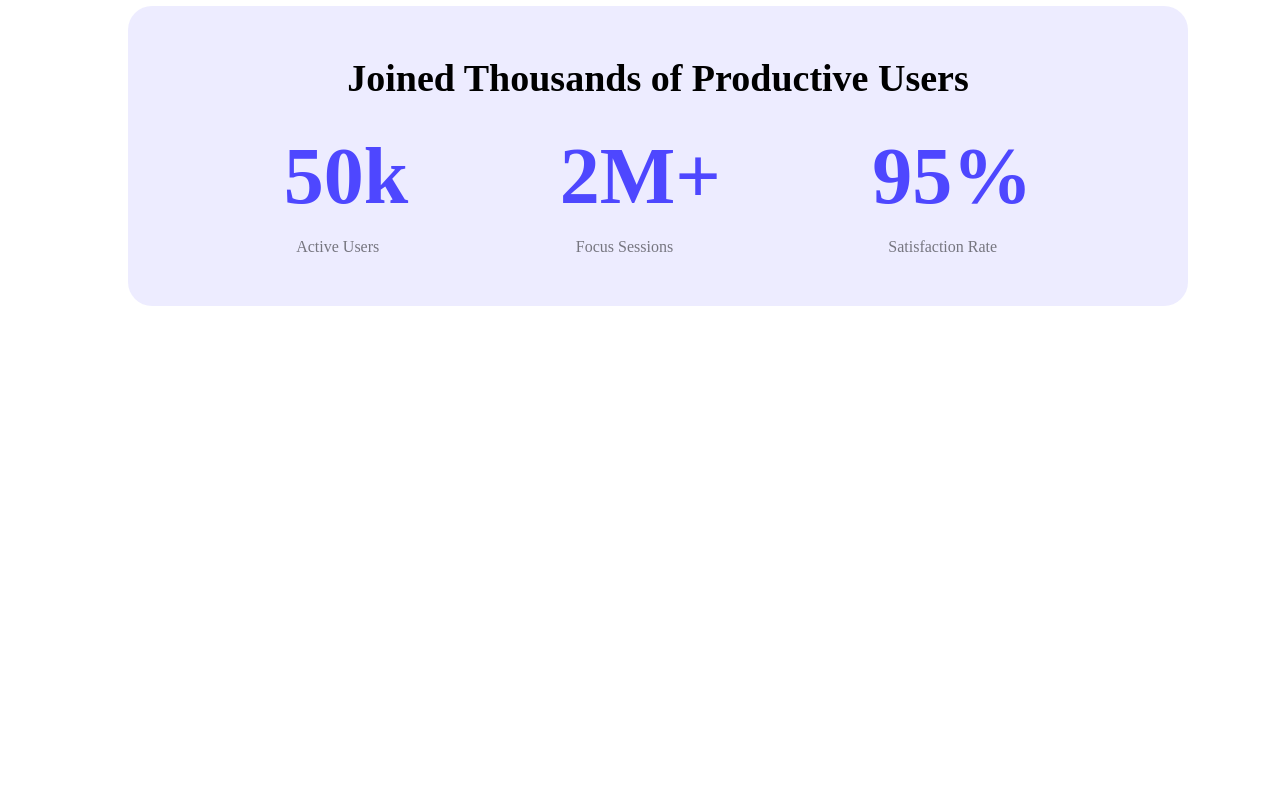
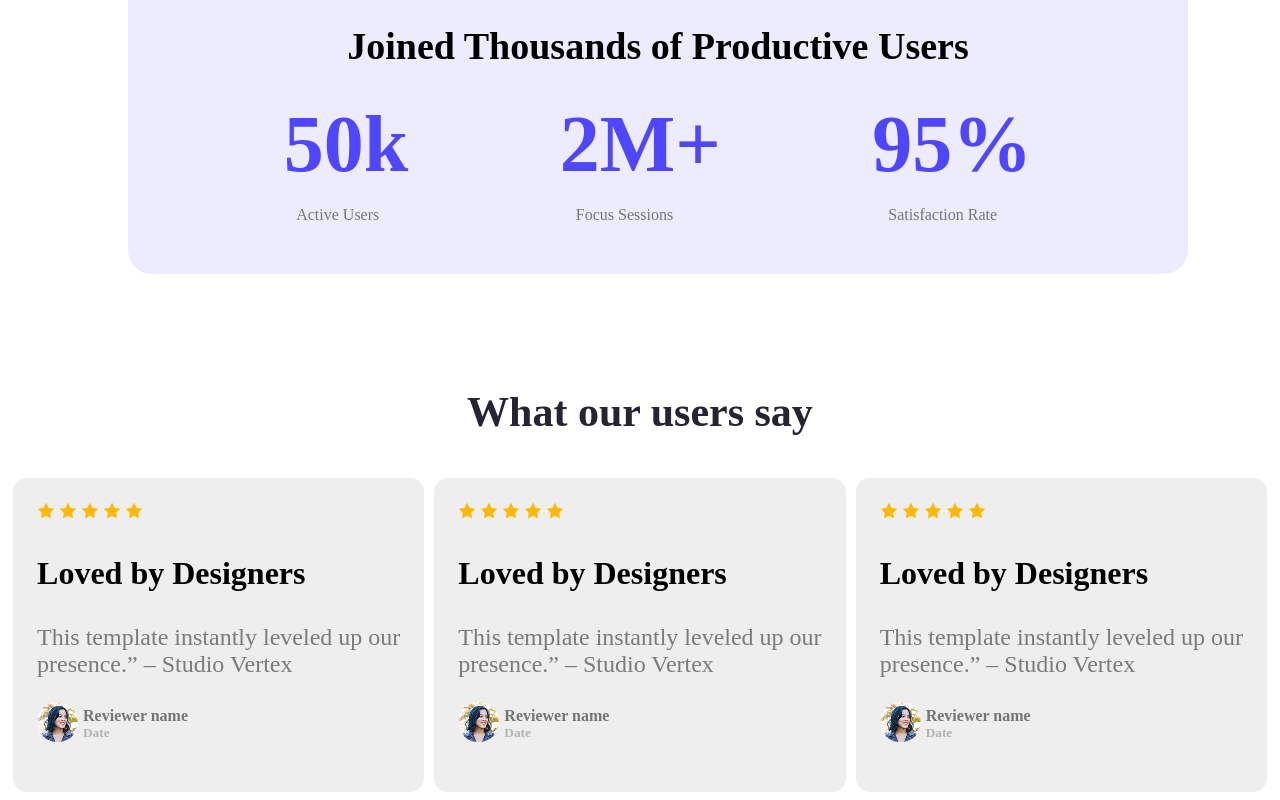
Before and after one commit to afia-anzum/ui-template, a plain HTML site: page index.html in a window 1280 px wide. Shown: the part 1096-1896 px from the top of the page. Before the commit the page ends 1410 px from the top, so only its background shows below. Drawn offline with Linux system fonts and the light colour scheme; a web font is replaced by a local one.

Commit message:
Add review section with user image, star rating, and feedback text

```diff
--- a/index.html
+++ b/index.html
@@ -5,7 +5,11 @@
     <meta name="viewport" content="width=device-width, initial-scale=1.0">
     <title>UI Template</title>
     <link rel="stylesheet" href="styles.css">
-    <link href="https://fonts.googleapis.com/css2?family=Ancizar+Sans:ital,wght@0,100..1000;1,100..1000&family=Open+Sans:ital,wght@0,300..800;1,300..800&family=Plus+Jakarta+Sans:ital,wght@0,200..800;1,200..800&family=Raleway:ital,wght@0,100..900;1,100..900&display=swap" rel="stylesheet">
+
+
+    <link rel="preconnect" href="https://fonts.googleapis.com">
+<link rel="preconnect" href="https://fonts.gstatic.com" crossorigin>
+<link href="https://fonts.googleapis.com/css2?family=Open+Sans:ital,wght@0,300..800;1,300..800&family=Oswald:wght@200..700&family=Raleway:ital,wght@0,100..900;1,100..900&display=swap" rel="stylesheet">
 
 </head>
 <body>
@@ -55,6 +59,74 @@
             </div>
 
         </section>
+        <section class="review-section">
+
+                <h3 class="review-title">What our users say</h3>
+                <div class="card">
+                    <div class="card-one">
+                        <img src="Assets/icon-star.png" alt="">
+                        <img src="Assets/icon-star.png" alt="">
+                        <img src="Assets/icon-star.png" alt="">
+                        <img src="Assets/icon-star.png" alt="">
+                        <img src="Assets/icon-star.png" alt="">
+                        <h3>Loved by Designers</h3>
+                        <p>This template instantly leveled up our <br> presence.” – Studio Vertex</p>
+                     <div class="reviewer-name">
+                        <div class="reviewer-img">
+                            <img src="Assets/avatar.png" alt="">
+
+                        </div>
+                        <div class="info">
+                            <h4>Reviewer name</h4>
+                        <h5>Date</h5>
+                        </div>
+
+                    </div>
+                    </div>
+
+                    <div class="card-one">
+                        <img src="Assets/icon-star.png" alt="">
+                        <img src="Assets/icon-star.png" alt="">
+                        <img src="Assets/icon-star.png" alt="">
+                        <img src="Assets/icon-star.png" alt="">
+                        <img src="Assets/icon-star.png" alt="">
+                        <h3>Loved by Designers</h3>
+                        <p>This template instantly leveled up our <br> presence.” – Studio Vertex</p>
+<div class="reviewer-name">
+                        <div class="reviewer-img">
+                            <img src="Assets/avatar.png" alt="">
+                        </div>
+                         <div class="info">
+                            <h4>Reviewer name</h4>
+                        <h5>Date</h5>
+                        </div>
+
+                    </div>
+                    </div>
+
+                    <div class="card-one">
+                        <img src="Assets/icon-star.png" alt="">
+                        <img src="Assets/icon-star.png" alt="">
+                        <img src="Assets/icon-star.png" alt="">
+                        <img src="Assets/icon-star.png" alt="">
+                        <img src="Assets/icon-star.png" alt="">
+                        <h3>Loved by Designers</h3>
+                        <p>This template instantly leveled up our <br> presence.” – Studio Vertex</p>
+<div class="reviewer-name">
+                        <div class="reviewer-img">
+                            <img src="Assets/avatar.png" alt="">
+                        </div>
+                         <div class="info">
+                             <h4>Reviewer name</h4>
+                        <h5>Date</h5>
+                        </div>
+
+                    </div>
+                    </div>
+
+                </div>
+
+        </section>
 
 
 
--- a/styles.css
+++ b/styles.css
@@ -1,6 +1,9 @@
-.font {
-  font-family: "Plus Jakarta Sans", sans-serif;
+
+
+.raleway-font {
+  font-family: "Raleway", sans-serif;
   font-optical-sizing: auto;
+
   font-style: normal;
 }
 header{
@@ -13,6 +16,7 @@ header{
      background-repeat: repeat-x;
 }
 header h1{
+    margin-bottom: 0;
     gap: 37px;
     text-align: center;
     font-weight: 700px;
@@ -29,6 +33,7 @@ header div{
 
 }
 header div button{
+
     color: white;
     height: 50px;
     width: 130px;
@@ -38,6 +43,7 @@ header div button{
     }
 
 header div h2{
+    margin-right: 60%;
    margin-top: 0;
     color: #4E47FF;
     font-weight: bolder;
@@ -70,6 +76,7 @@ section{
     background-color:#4E47FF;
     border: none;
     border-radius: 10px;
+
 }
 section img{
 
@@ -100,6 +107,10 @@ section img{
 
     display: flex;
 }
+
+.btn1{
+    margin-top: 0;
+}
 .one h1, .two h1 , .three h1{
 
      margin-top: 0;
@@ -114,3 +125,58 @@ section img{
 
 color: #00000080;
 }
+.review-title{
+    font-size: 42px;
+    font-weight: 700px;
+    text-align: center;
+    color: #252432;
+}
+.review-section{
+
+
+    display: block;
+}
+.card{
+
+      justify-content: space-around;
+    display: flex;
+}
+.reviewer-name{
+    display: flex;
+}
+.info{
+
+    margin: 5px;
+   gap: 10px;
+    display: block;
+}
+.info h4{
+    margin-top: 0;
+    margin-bottom: 0;
+    color: #757575;
+}
+.info h5{
+    margin-top: 0px;
+    color: #B3B3B3;
+}
+.reviewer-img{
+    border-radius: 50%;
+    /* display: inline; */
+}
+.card-one{
+    background-color: rgb(238, 238, 238);
+      border-radius: 14px;
+
+     min-width: 360px;
+    gap:10px;
+    padding:  24px;
+
+}
+.card-one p{
+    font-size: 24px;
+    text-align: left;
+    color: #08080880;
+}
+.card-one h3{
+    font-size: 32px;
+}
```
